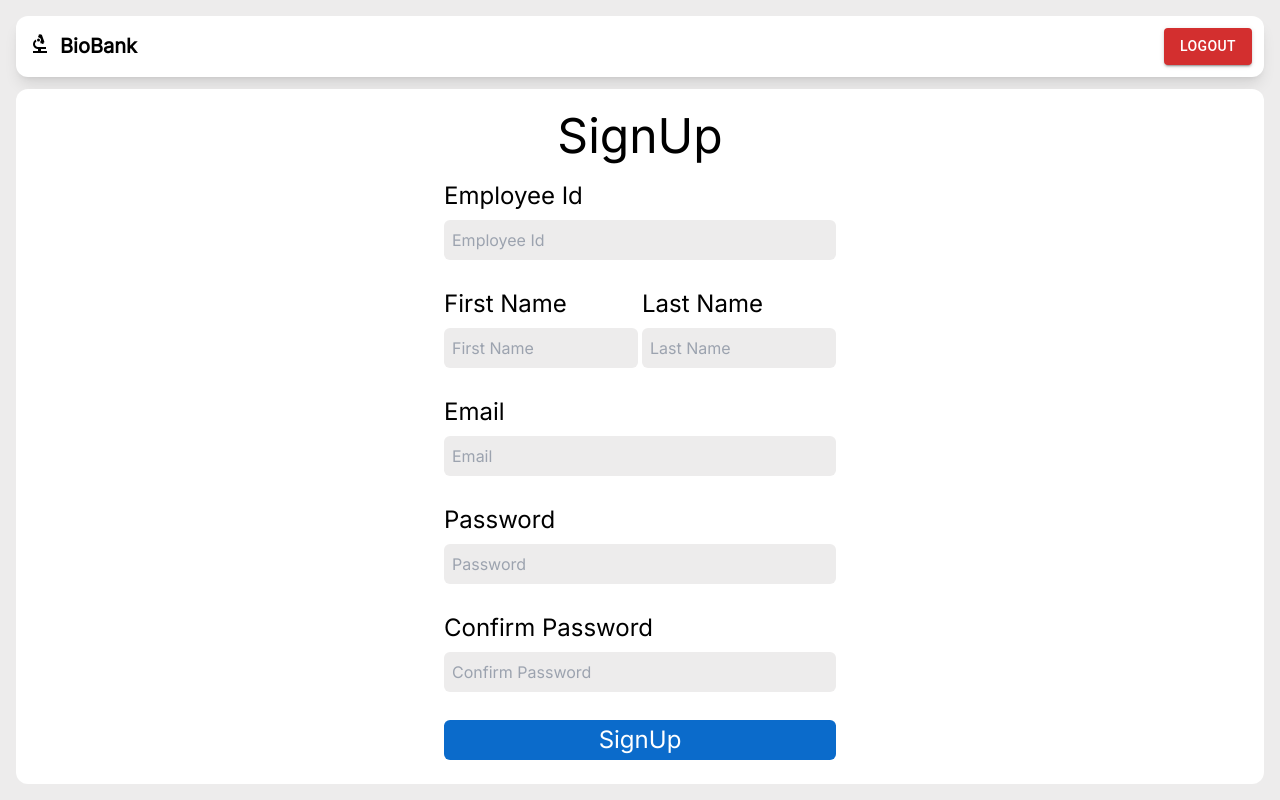
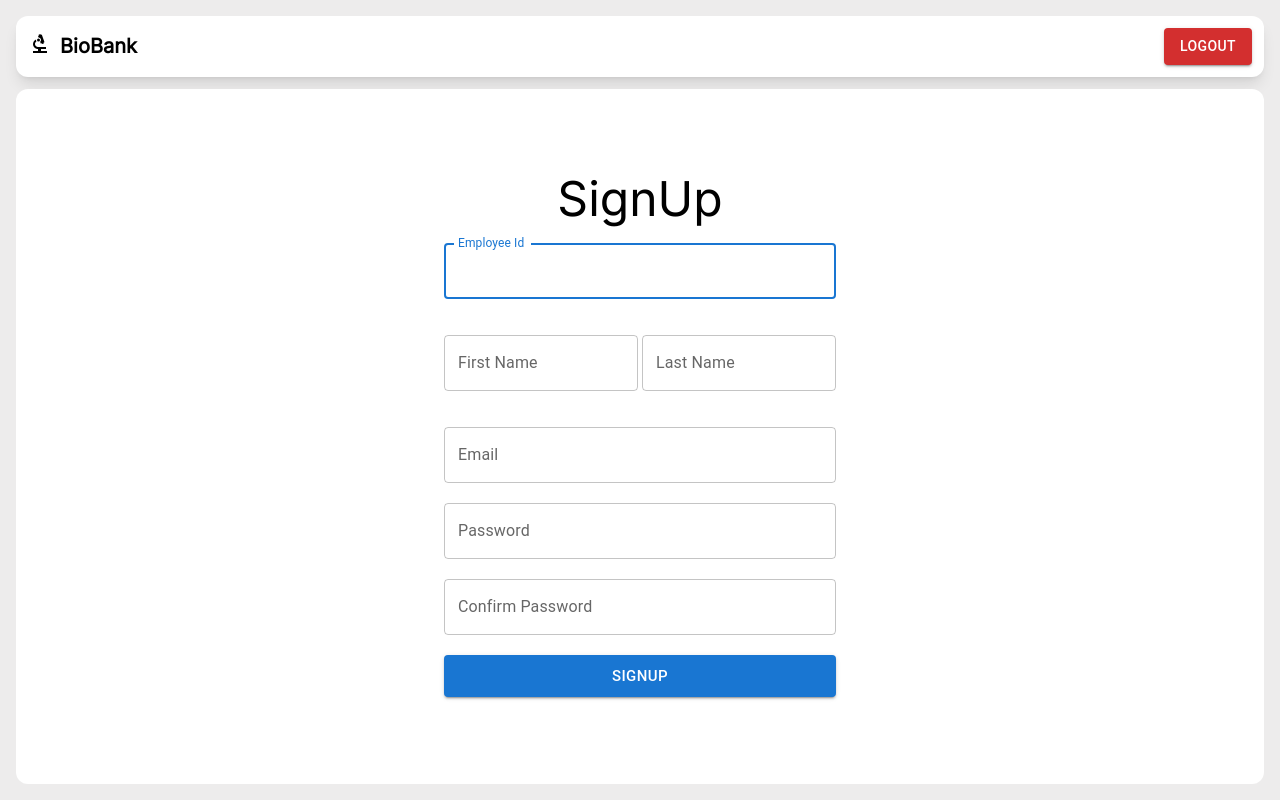
Before and after one commit to Mustafa-kl5/KHCC, a React (Create React App) app in the folder khcclab/: page /signUp in a window 1280 px wide. Built offline with nearby package versions, Linux system fonts and the light colour scheme.

Commit message:
mui used

```diff
--- a/khcclab/src/Components/auth/LoginForm.tsx
+++ b/khcclab/src/Components/auth/LoginForm.tsx
@@ -2,9 +2,28 @@ import React from "react";
 import { Controller, useForm } from "react-hook-form";
 import { yupResolver } from "@hookform/resolvers/yup";
 import { loginSchema } from "validation-schema/loginSchema";
+import {
+  Button,
+  FormControl,
+  FormHelperText,
+  InputLabel,
+  MenuItem,
+  Select,
+  TextField,
+} from "@mui/material";
+
+const studyArr = [
+  { id: 1, study: "logistics" },
+  { id: 2, study: "math" },
+  { id: 3, study: "sports" },
+];
 
 export const LoginForm = () => {
-  const onSubmit = async (data: { email: string; password: string }) => {
+  const onSubmit = async (data: {
+    email: string;
+    study: string;
+    password: string;
+  }) => {
     console.log(data);
   };
 
@@ -16,60 +35,79 @@ export const LoginForm = () => {
     resolver: yupResolver(loginSchema),
     defaultValues: {
       email: "",
+      study: "",
       password: "",
     },
     mode: "onChange",
   });
   return (
     <>
-      <form className="auth-form" onSubmit={handleSubmit(onSubmit)}>
+      <form className="auth-form">
         <h1 className="auth-heading">Login</h1>
-        <div>
-          <label htmlFor="email" className="label">
-            Email
-          </label>
+
         <Controller
           name="email"
           control={control}
           render={({ field }) => (
-              <input
+            <TextField
+              error={errors.email && true}
               {...field}
               autoFocus
-                type="text"
-                id={field.name}
-                placeholder={field.name}
+              label="Email"
               className="input"
+              helperText={errors.email ? errors.email.message : ""}
             />
           )}
         />
-          {errors.email && (
-            <p className="text-red-500">{errors.email.message}</p>
+
+        <Controller
+          name="study"
+          control={control}
+          render={({ field: { onChange, value } }) => (
+            <FormControl error={errors.study && true} fullWidth>
+              <InputLabel id="demo-simple-select-label">Study</InputLabel>
+              <Select
+                labelId="demo-simple-select-label"
+                label="study"
+                value={value}
+                onChange={onChange}
+              >
+                {studyArr.map((study) => (
+                  <MenuItem key={study.id} value={study.study}>
+                    {study.study}
+                  </MenuItem>
+                ))}
+              </Select>
+              <FormHelperText>
+                {errors.study ? errors.study.message : ""}
+              </FormHelperText>
+            </FormControl>
           )}
-        </div>
-        <div>
-          <label htmlFor="password" className="block text-2xl">
-            Password
-          </label>
+        />
+
         <Controller
           name="password"
           control={control}
           render={({ field }) => (
-              <input
+            <TextField
+              error={errors.password && true}
               {...field}
               type="password"
-                id={field.name}
-                placeholder={field.name}
+              label="Password"
               className="input"
+              helperText={errors.password ? errors.password.message : ""}
             />
           )}
         />
-          {errors.password && (
-            <p className="text-red-500">{errors.password.message}</p>
-          )}
-        </div>
-        <button type="submit" className="submit-btn">
+
+        <Button
+          size="large"
+          variant="contained"
+          onClick={handleSubmit(onSubmit)}
+          disabled={Object.entries(errors).length !== 0 && true}
+        >
           Join
-        </button>
+        </Button>
       </form>
     </>
   );
--- a/khcclab/src/Components/auth/RegestierForm.tsx
+++ b/khcclab/src/Components/auth/RegestierForm.tsx
@@ -1,16 +1,8 @@
 import { yupResolver } from "@hookform/resolvers/yup";
-import React, { useState } from "react";
+import { Button, TextField } from "@mui/material";
 import { Controller, useForm } from "react-hook-form";
+import { iSignUpForm } from "types/signup";
 import { registrationSchema } from "validation-schema/registrationSchema";
-
-type SignUpForm = {
-  EmployeeId: string;
-  firstName: string;
-  lastName: string;
-  email: string;
-  password: string;
-  confirmPassword: string;
-};
 
 export const RegestierForm = () => {
   const {
@@ -30,154 +22,120 @@ export const RegestierForm = () => {
     mode: "onChange",
   });
 
-  const [confirmPass, setConfirmPass] = useState(false);
-
-  const onSubmit = async (data: any) => {
-    if (data.password === data.confirmPassword) {
-      setConfirmPass(false);
+  const onSubmit = async (data: iSignUpForm) => {
     console.log(data);
-    } else {
-      setConfirmPass(true);
-    }
   };
 
   return (
     <>
-      <form className="auth-form" onSubmit={handleSubmit(onSubmit)}>
+      <form className="auth-form">
         <h1 className="auth-heading">SignUp</h1>
-        <div>
-          <label htmlFor="Employee_id" className="label">
-            Employee Id
-          </label>
 
         <Controller
           name="EmployeeId"
           control={control}
           render={({ field }) => (
-              <input
+            <TextField
+              error={errors.EmployeeId && true}
               {...field}
               autoFocus
               type="text"
-                id="Employee_id"
+              label="Employee Id"
               className="input"
-                placeholder="Employee Id"
+              helperText={errors.EmployeeId ? errors.EmployeeId.message : ""}
             />
           )}
         />
-          {errors.EmployeeId && (
-            <p className="text-red-500">{errors.EmployeeId.message}</p>
-          )}
-        </div>
+
         <div className="grid grid-col-1 gap-x-1 md:grid-cols-2">
-          <div>
-            <label htmlFor="first_name" className="label">
-              First Name
-            </label>
           <Controller
             name="firstName"
             control={control}
             render={({ field }) => (
-                <input
+              <TextField
+                sx={{ my: 2 }}
+                error={errors.firstName && true}
                 {...field}
                 type="text"
-                  id="first_name"
+                label="First Name"
                 className="input"
-                  placeholder="First Name"
+                helperText={errors.firstName ? errors.firstName.message : ""}
               />
             )}
           />
-            {errors.firstName && (
-              <p className="text-red-500">{errors.firstName.message}</p>
-            )}
-          </div>
-          <div>
-            <label htmlFor="last_name" className="label">
-              Last Name
-            </label>
+
           <Controller
             name="lastName"
             control={control}
             render={({ field }) => (
-                <input
+              <TextField
+                sx={{ my: 2 }}
+                error={errors.lastName && true}
                 {...field}
                 type="text"
-                  id="last_name"
+                label="Last Name"
                 className="input"
-                  placeholder="Last Name"
+                helperText={errors.lastName ? errors.lastName.message : ""}
               />
             )}
           />
-            {errors.lastName && (
-              <p className="text-red-500">{errors.lastName.message}</p>
-            )}
         </div>
-        </div>
-        <div>
-          <label htmlFor="email" className="label">
-            Email
-          </label>
+
         <Controller
           name="email"
           control={control}
           render={({ field }) => (
-              <input
+            <TextField
+              error={errors.email && true}
               {...field}
               type="text"
-                id="email"
+              label="Email"
               className="input"
-                placeholder="Email"
+              helperText={errors.email ? errors.email.message : ""}
             />
           )}
         />
-          {errors.email && (
-            <p className="text-red-500">{errors.email.message}</p>
-          )}
-        </div>
-        <div>
-          <label htmlFor="password" className="block text-2xl">
-            Password
-          </label>
+
         <Controller
           name="password"
           control={control}
           render={({ field }) => (
-              <input
+            <TextField
+              error={errors.password && true}
               {...field}
               type="password"
-                id="password"
+              label="Password"
               className="input"
-                placeholder="Password"
+              helperText={errors.password ? errors.password.message : ""}
             />
           )}
         />
-          {errors.password && (
-            <p className="text-red-500">{errors.password.message}</p>
-          )}
-        </div>
-        <div>
-          <label htmlFor="Confirm " className="block text-2xl">
-            Confirm Password
-          </label>
+
         <Controller
           name="confirmPassword"
           control={control}
           render={({ field }) => (
-              <input
+            <TextField
+              error={errors.confirmPassword && true}
               {...field}
               type="password"
-                id="Confirm "
+              label="Confirm Password"
               className="input"
-                placeholder="Confirm Password"
+              helperText={
+                errors.confirmPassword ? errors.confirmPassword.message : ""
+              }
             />
           )}
         />
-          {confirmPass && (
-            <p className="text-red-500">Password does not match!</p>
-          )}
-        </div>
-        <button type="submit" className="submit-btn">
+
+        <Button
+          size="large"
+          variant="contained"
+          onClick={handleSubmit(onSubmit)}
+          disabled={Object.entries(errors).length !== 0 && true}
+        >
           SignUp
-        </button>
+        </Button>
       </form>
     </>
   );
--- a/khcclab/src/index.css
+++ b/khcclab/src/index.css
@@ -31,7 +31,7 @@ body {
 }
 
 .input {
-  @apply bg-hussein-100 w-full p-2 rounded-md my-2 focus:outline-none;
+  @apply w-full p-2 rounded-md my-2 focus:outline-none;
 }
 
 .submit-btn {
--- /dev/null
+++ b/khcclab/src/types/signup.ts
@@ -0,0 +1,8 @@
+export interface iSignUpForm {
+  EmployeeId: string;
+  firstName: string;
+  lastName: string;
+  email: string;
+  password: string;
+  confirmPassword: string;
+}
--- a/khcclab/src/validation-schema/loginSchema.ts
+++ b/khcclab/src/validation-schema/loginSchema.ts
@@ -1,11 +1,12 @@
 import { PASSWORD_PATTERN } from "utils/constant";
-import * as Yup from "yup";
+import { object, string } from "yup";
 
-export const loginSchema = Yup.object({
-  email: Yup.string()
+export const loginSchema = object({
+  email: string()
     .required("email is required!")
     .email("please enter a valid email"),
-  password: Yup.string()
+  study: string().required("study is required!"),
+  password: string()
     .required("password is required!")
     .matches(PASSWORD_PATTERN, "the password at least should be 8 characters"),
 }).required();
--- a/khcclab/src/validation-schema/registrationSchema.ts
+++ b/khcclab/src/validation-schema/registrationSchema.ts
@@ -1,23 +1,24 @@
 import { PASSWORD_PATTERN } from "utils/constant";
-import * as Yup from "yup";
+import { object, string, ref } from "yup";
 
-export const registrationSchema = Yup.object({
-  EmployeeId: Yup.string().required("Employee Id is Required !"),
-  firstName: Yup.string()
+export const registrationSchema = object({
+  EmployeeId: string().required("Employee Id is Required !"),
+  firstName: string()
     .min(2, "Too Short!")
     .max(50, "Too Long!")
     .required("Required"),
-  lastName: Yup.string()
+  lastName: string()
     .min(2, "Too Short!")
     .max(50, "Too Long!")
     .required("Required"),
-  email: Yup.string()
+  email: string()
     .required("email is required!")
     .email("please enter a valid email"),
-  password: Yup.string()
+  password: string()
     .required("password is required!")
     .matches(PASSWORD_PATTERN, "the password at least should be 8 characters"),
-  confirmPassword: Yup.string()
+  confirmPassword: string()
     .required("confirm the password please")
+    .oneOf([ref("password")], "password does not match!")
     .matches(PASSWORD_PATTERN, "the password at least should be 8 characters"),
 }).required();
```
Lines whose indentation alone changed are shown as unchanged.
